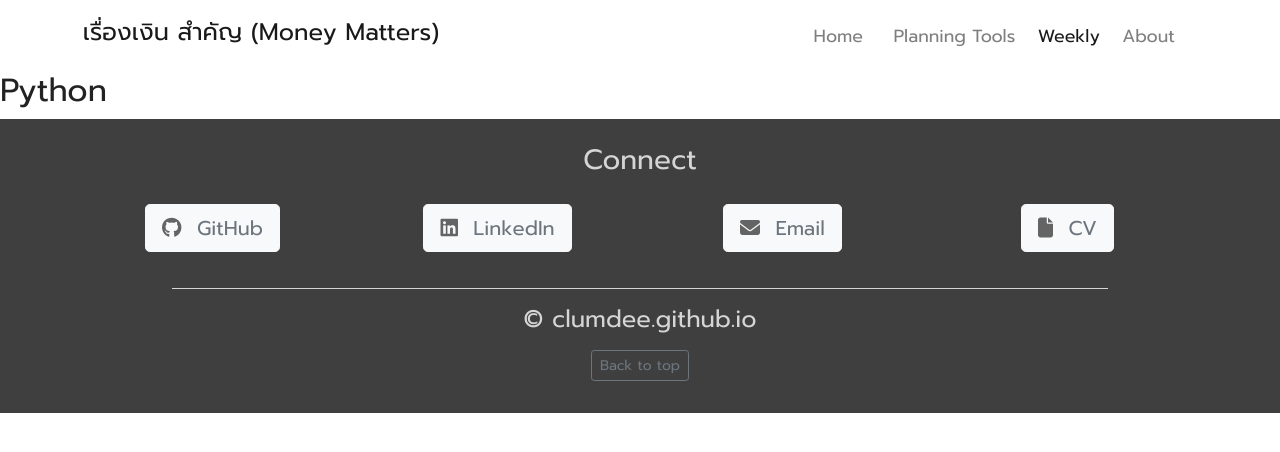
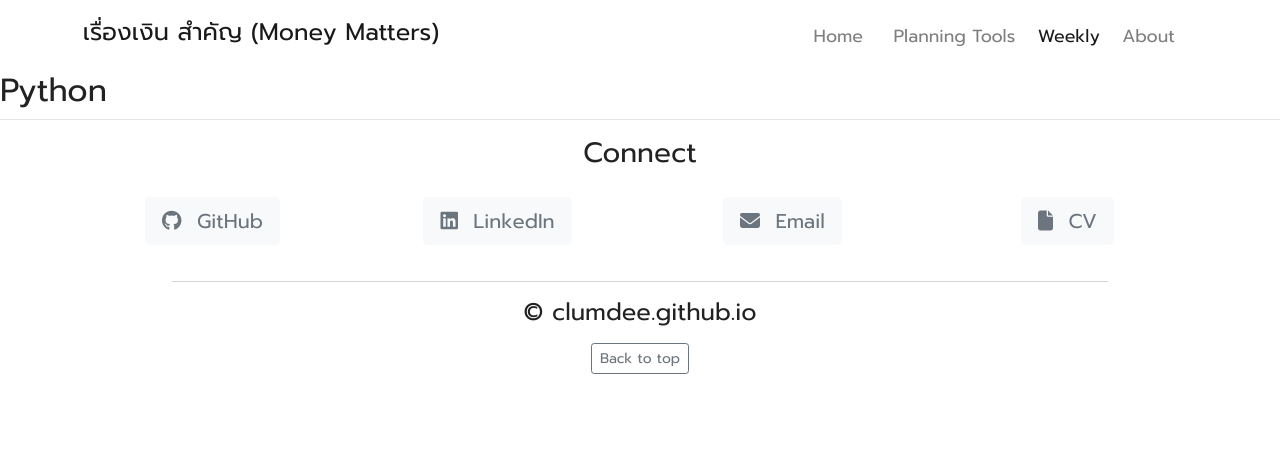
Before and after one commit to moneysart/moneysart.github.io, a Jekyll site: the page built from weekly/test.md, in a window 1280 px wide. Shown: the top 452 px of the page. Built offline with Jekyll 4.4.1, drawn with Linux system fonts in a browser that asks for light colours; nearby versions of some CDN libraries.

Commit message:
update css for footer

```diff
--- a/static/css/main.css
+++ b/static/css/main.css
@@ -60,9 +60,10 @@ html {
 }
 
 footer {
-  background-color: #3f3f3f;
-  color: #d5d5d5;
-  padding-top: 1rem;
+  /* background-color: #3f3f3f;
+  color: #d5d5d5; */
+  padding-top: 0.5rem;
+  border-top: 1px solid #e4e4e4;
 }
 hr.light {
   border-top: 1px solid #d5d5d5;
@@ -74,13 +75,13 @@ hr.light {
 .blog-footer {
   padding-bottom: 0.5rem;
   text-align: center;
-  background-color: #3f3f3f;
-  color: #d5d5d5;
+  /* background-color: #65fc79; */
+  /* color: #242424; */
 }
-.footer-social a,
+/* .footer-social a,
 .footer-social i {
   color: rgb(100, 100, 100);
-}
+} */
 .blog-footer hr {
   border-top: 1px solid #d5d5d5;
   width: 75%;
```
